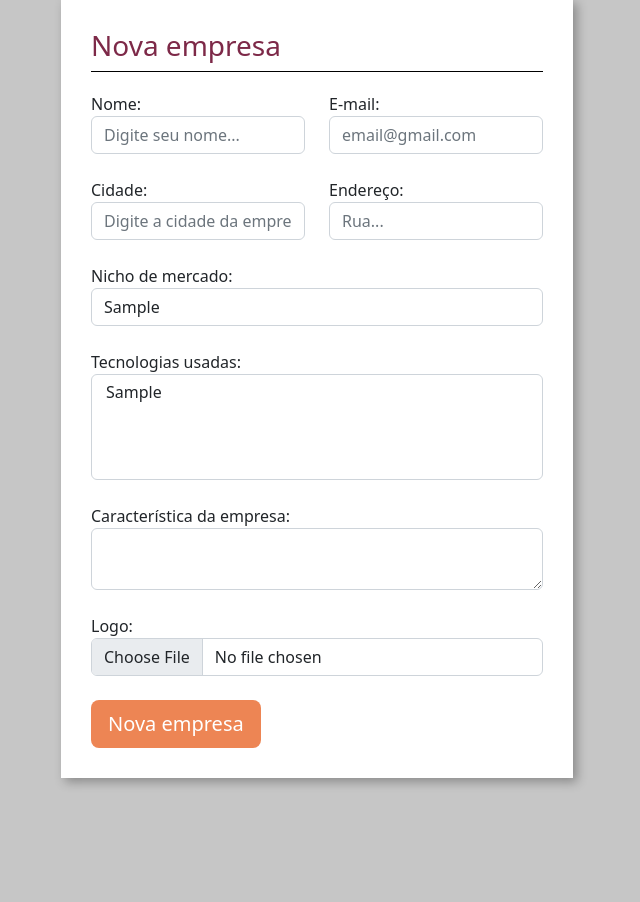
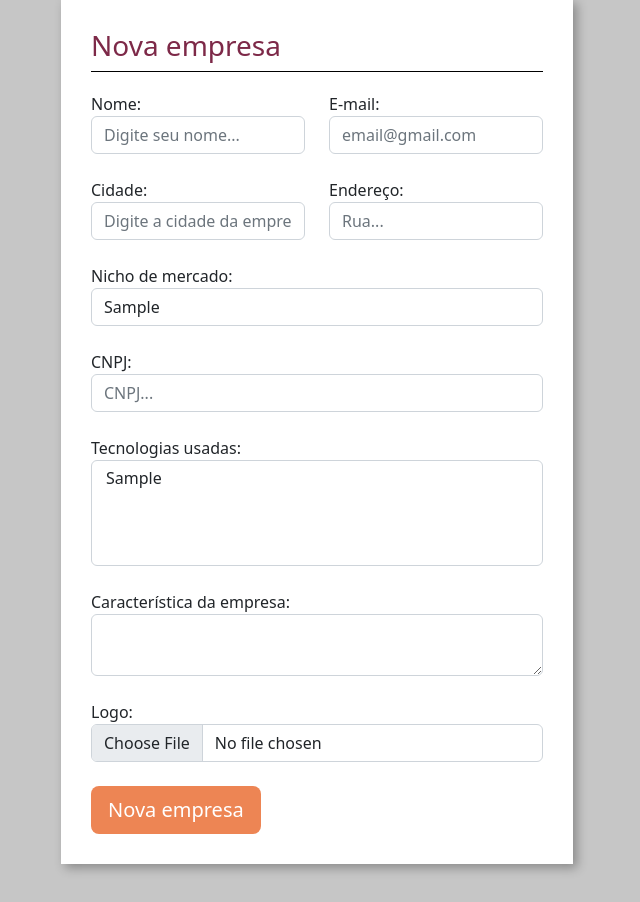
Before and after one commit to Viniciusfdes/Seleti.ve-Final-Project, a Django app: page /home/nova_empresa/ in a window 1280 px wide. Shown: the part 99-1001 px from the top of the page, without its empty margins (323-963 px from the left). Before the commit the page ends 885 px from the top, so only its background shows below. Run offline with Django 4.2, Linux system fonts and the light colour scheme; a user stored in the database is signed in; tables that the repository leaves empty hold one stand-in row (values such as "Sample post").

Commit message:
mask_cnpj

```diff
--- a/register/models.py
+++ b/register/models.py
@@ -17,6 +17,7 @@ class Empresa(models.Model):
     nome = models.CharField(max_length=30)
     email = models.EmailField()
     cidade = models.CharField(max_length=30)
+    cnpj = models.CharField(max_length=18)
     tecnologias = models.ManyToManyField(Tecnologias)
     endereco = models.CharField(max_length=60)
     nicho_mercado = models.ForeignKey(Nichos, null=True , on_delete=models.SET_NULL)
--- /dev/null
+++ b/register/static/js/nova_empresa.js
@@ -0,0 +1,17 @@
+const cnpj = document.querySelector("#id_cnpj");
+
+cnpj.addEventListener('keypress', () => {
+    let cnpjLength = cnpj.value.length
+
+    if (cnpjLength === 2 || cnpjLength === 6) {
+        cnpj.value += '.'
+    } else if (cnpjLength === 10) {
+        cnpj.value += '/'
+    } else if (cnpjLength === 15) {
+        cnpj.value += '-'
+    }
+
+    if (cnpjLength >= 18) {
+        cnpj.value = cnpj.value.substring(0, 17);
+    }
+})
--- a/register/templates/nova_empresa.html
+++ b/register/templates/nova_empresa.html
@@ -67,6 +67,13 @@ SELETI.VE | Nova inscrição
                 <br>
                 <div class="row">
                     <div class="col-md">
+                        <label>CNPJ:</label>
+                        <input type="text" class="form-control" name="cnpj" id="id_cnpj" placeholder="CNPJ...">
+                    </div>
+                </div>
+                <br>
+                <div class="row">
+                    <div class="col-md">
                         <label>Tecnologias usadas:</label>
                         <select class="form-control" name="tecnologias" multiple>
                             {% for tech in techs %}
@@ -97,4 +104,5 @@ SELETI.VE | Nova inscrição
     </div>
 </div>
 
+<script src="{% static 'js/nova_empresa.js' %}"></script>
 {% endblock%}
--- a/register/views.py
+++ b/register/views.py
@@ -18,11 +18,12 @@ def nova_empresa(request):
         cidade = request.POST.get('cidade')
         endereco = request.POST.get('endereco')
         nicho = request.POST.get('nicho')
+        cnpj = request.POST.get('cnpj')
         caracteristicas = request.POST.get('caracteristicas')
         tecnologias = request.POST.getlist('tecnologias')
         logo = request.FILES.get('logo')
 
-        if (len(nome.strip()) == 0 or len(email.strip()) == 0 or len(cidade.strip()) == 0 or len(endereco.strip()) == 0 or len(caracteristicas.strip()) == 0 or (not logo)):
+        if (len(nome.strip()) == 0 or len(email.strip()) == 0 or len(cidade.strip()) == 0 or len(endereco.strip()) == 0 or len(cnpj.strip()) == 0 or len(caracteristicas.strip()) == 0 or (not logo)):
             messages.add_message(request, constants.ERROR, 'Preencha todos os campos')
             return redirect('/home/nova_empresa')
 
@@ -34,7 +35,7 @@ def nova_empresa(request):
         #     messages.add_message(request, constants.ERROR, 'Nicho de mercado inválido')
         #     return redirect('/home/nova_empresa')]
 
-        empresa = Empresa(logo=logo, nome=nome, email=email, cidade=cidade, endereco=endereco, caracteristica_empresa=caracteristicas)
+        empresa = Empresa(logo=logo, nome=nome, email=email, cidade=cidade, endereco=endereco, cnpj=cnpj, caracteristica_empresa=caracteristicas)
         empresa.nicho_mercado = Nichos(id=nicho)
         empresa.save()
 
```
Also changed, not shown: register/migrations/0001_initial.py, register/migrations/0002_alter_empresa_logo.py (deleted).
